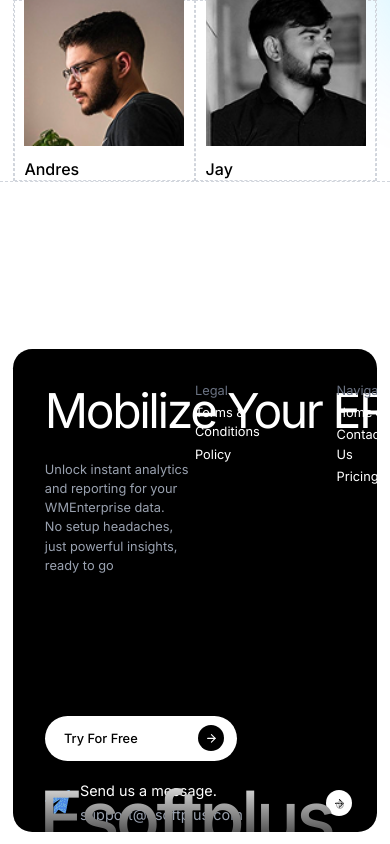
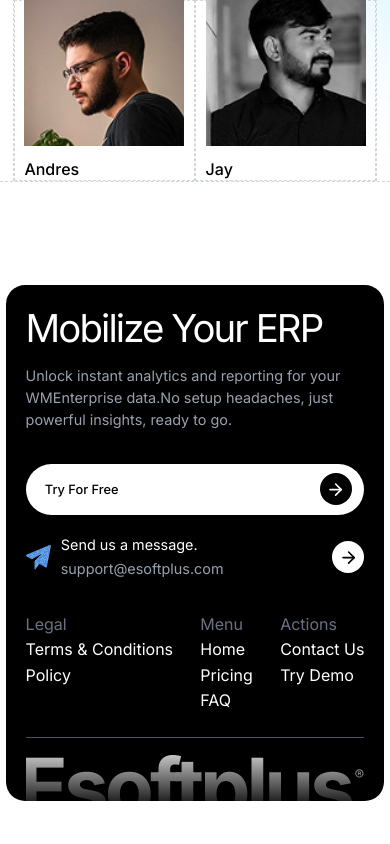
Before and after one commit to mihaicristianfarcas/esoftplus-landing, a React (Vite) app: page / in a window 390 px wide. Shown: the part 8764-9608 px from the top of the page. After the commit the page ends 9572 px from the top, so only its background shows below. Built offline with nearby package versions, Linux system fonts and the light colour scheme.

Commit message:
feat: responsive footer!!

```diff
--- a/src/components/Footer.tsx
+++ b/src/components/Footer.tsx
@@ -3,38 +3,40 @@
 
 const Footer = () => {
 	return (
-		<footer className="w-full px-4 pb-4 mt-40">
+		<footer className="w-full px-2 pb-2 mt-20 md:px-4 md:pb-4 md:mt-40">
 			<div className="bg-black rounded-3xl overflow-hidden flex flex-col justify-between">
 				{/* Main content area */}
-				<div className="w-full p-10">
-					<div className="flex flex-row items-start justify-between">
+				<div className="w-full p-6 md:p-10">
+					<div className="flex flex-col lg:flex-row items-start justify-between">
 						{/* Left side - Heading + Email */}
-						<div className="flex flex-col gap-24 w-[50%]">
-							<div className="flex flex-col gap-6">
-								<h2 className="text-6xl md:text-7xl font-light leading-tight tracking-tighter text-white whitespace-nowrap">
+						<div className="flex flex-col w-full lg:w-[50%]">
+							<div className="flex flex-col gap-4 md:gap-6">
+								<h2 className="text-5xl md:text-7xl lg:text-8xl font-light leading-tight tracking-tighter text-white whitespace-nowrap">
 									Mobilize Your ERP
 								</h2>
-								<p className="text-gray-400 text-md font-light">
+								<p className="text-gray-400 text-lg md:text-xl font-light">
 									Unlock instant analytics and reporting for your WMEnterprise
 									data.
-									<br />
-									No setup headaches, just powerful insights, ready to go
+									<br className="hidden md:block" />
+									No setup headaches, just powerful insights, ready to go.
 								</p>
 							</div>
 
-							<div className="flex flex-col gap-6 mt-20">
+							<div className="flex flex-col gap-6 mt-10 md:mt-20">
 								{/* Try for Free Button */}
 								<button
 									type="button"
-									className="w-60 whitespace-nowrap bg-white text-black py-3 pl-6 pr-4 rounded-full flex items-center justify-between hover:bg-gray-100 transition-all group no-shrink"
+									className="w-full md:w-60 whitespace-nowrap bg-white text-black py-3 pl-6 pr-4 rounded-full flex items-center justify-between hover:bg-gray-100 transition-all group no-shrink"
 								>
-									<span className="font-medium">Try For Free</span>
-									<div className="w-8 h-8 bg-black rounded-full flex items-center justify-center">
-										<ArrowRight className="w-4 h-4 text-white" />
+									<span className="font-medium text-md md:text-lg">
+										Try For Free
+									</span>
+									<div className="w-10 h-10 bg-black rounded-full flex items-center justify-center">
+										<ArrowRight className="w-6 h-6 text-white" />
 									</div>
 								</button>
 								{/* Email Option */}
-								<div className="flex items-center justify-between w-100 text-white pr-4">
+								<div className="flex items-center justify-between w-full md:w-auto md:max-w-md text-white md:pr-4">
 									<div className="flex items-center gap-3 text-white">
 										<img src={SendIcon} alt="" className="w-8 h-8 shrink-0" />
 										<div>
@@ -47,66 +49,66 @@
 											</a>
 										</div>
 									</div>
-									<div className="w-8 h-8 bg-white rounded-full flex items-center justify-center ml-auto shrink-0">
-										<ArrowRight className="w-4 h-4 text-black" />
+									<div className="w-10 h-10 bg-white rounded-full flex items-center justify-center ml-auto shrink-0">
+										<ArrowRight className="w-6 h-6 text-black" />
 									</div>
 								</div>
 							</div>
 						</div>
 
 						{/* Right side - Navigation links */}
-						<div className="flex flex-row gap-24">
+						<div className="flex flex-wrap items-start justify-between flex-row  gap-2 sm:gap-10 md:gap-30 lg:gap-40 mt-10 lg:mt-0 w-full lg:w-auto">
 							<div className="flex flex-col gap-1">
-								<span className="text-gray-500 text-md font-light">Legal</span>
+								<span className="text-gray-500 text-xl font-light">Legal</span>
 								<a
 									href="#home"
-									className="text-white font-light hover:text-gray-300 transition-colors"
+									className="text-white font-light text-xl hover:text-gray-300 transition-colors"
 								>
 									Terms & Conditions
 								</a>
 								<a
 									href="#contact"
-									className="text-white font-light hover:text-gray-300 transition-colors"
+									className="text-white font-light text-xl hover:text-gray-300 transition-colors"
 								>
 									Policy
 								</a>
 							</div>
 							<div className="flex flex-col gap-1">
-								<span className="text-gray-500 text-md font-light">
-									Navigation
-								</span>
+								<span className="text-gray-500 text-xl font-light">Menu</span>
 								<a
 									href="#home"
-									className="text-white font-light hover:text-gray-300 transition-colors"
+									className="text-white font-light text-xl hover:text-gray-300 transition-colors"
 								>
 									Home
 								</a>
 								<a
 									href="#contact"
-									className="text-white font-light hover:text-gray-300 transition-colors"
+									className="text-white font-light text-xl hover:text-gray-300 transition-colors"
+								>
+									Pricing
+								</a>
+								<a
+									href="#pricing"
+									className="text-white font-light text-xl hover:text-gray-300 transition-colors"
+								>
+									FAQ
+								</a>
+							</div>
+							<div className="flex flex-col gap-1">
+								<span className="text-gray-500 text-xl font-light">
+									Actions
+								</span>
+								<a
+									href="#"
+									className="text-white font-light text-xl hover:text-gray-300 transition-colors"
 								>
 									Contact Us
 								</a>
 								<a
-									href="#pricing"
-									className="text-white font-light hover:text-gray-300 transition-colors"
+									href="#"
+									className="text-white font-light text-xl hover:text-gray-300 transition-colors"
 								>
-									Pricing
-								</a>
-							</div>
-							<div className="flex flex-col gap-1">
-								<span className="text-gray-500 text-md font-light">Social</span>
-								<a
-									href="#"
-									className="text-white font-light hover:text-gray-300 transition-colors"
-								>
-									LinkedIn
-								</a>
-								<a
-									href="#"
-									className="text-white font-light hover:text-gray-300 transition-colors"
-								>
-									Twitter
+									Try Demo
 								</a>
 							</div>
 						</div>
@@ -115,24 +117,25 @@
 					{/* Horizontal divider */}
 					<div className="mt-8 border-t border-gray-600" />
 				</div>
+
 				{/* Large Esoftplus text - SVG based */}
-				<div className="w-full px-10 translate-y-[30%] -mt-[15vh]">
+				<div className="w-full px-6 md:px-10 -mt-4 md:-mt-14">
 					<svg
-						viewBox="10 3 900 220"
+						viewBox="10 0 930 155"
 						className="w-full h-auto"
 						preserveAspectRatio="xMidYMax meet"
 					>
 						<defs>
 							<linearGradient id="footer-gradient" x1="0" y1="0" x2="0" y2="1">
 								<stop offset="0%" stopColor="white" />
-								<stop offset="100%" stopColor="black" />
+								<stop offset="75%" stopColor="black" />
 							</linearGradient>
 						</defs>
 						<text
 							x="50%"
 							y="195"
 							textAnchor="middle"
-							className="font-medium tracking-tighter"
+							className="font-bold tracking-tighter"
 							fill="url(#footer-gradient)"
 							fontSize="220"
 							fontFamily="Inter, sans-serif"
@@ -150,7 +153,7 @@
 							</tspan>
 						</text>
 					</svg>
-				</div>{" "}
+				</div>
 			</div>
 		</footer>
 	);
```
